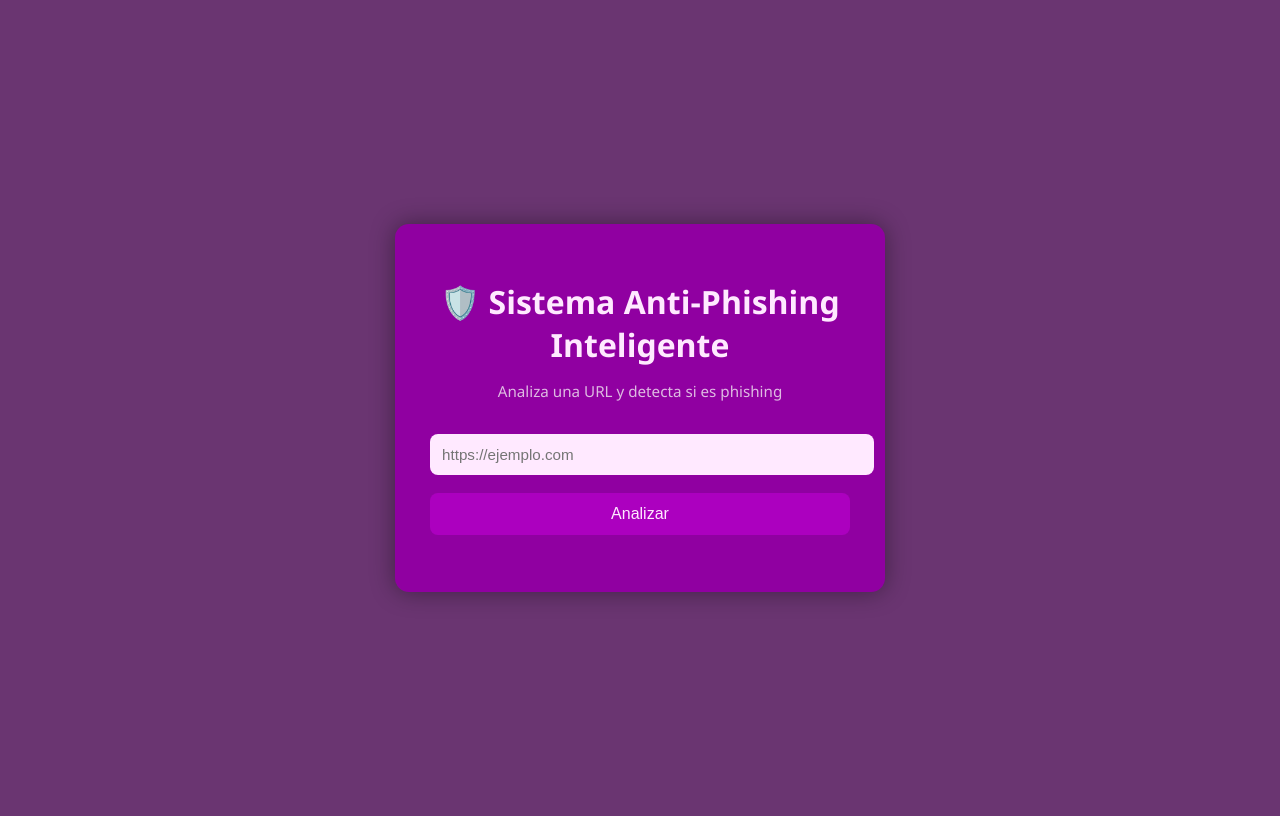
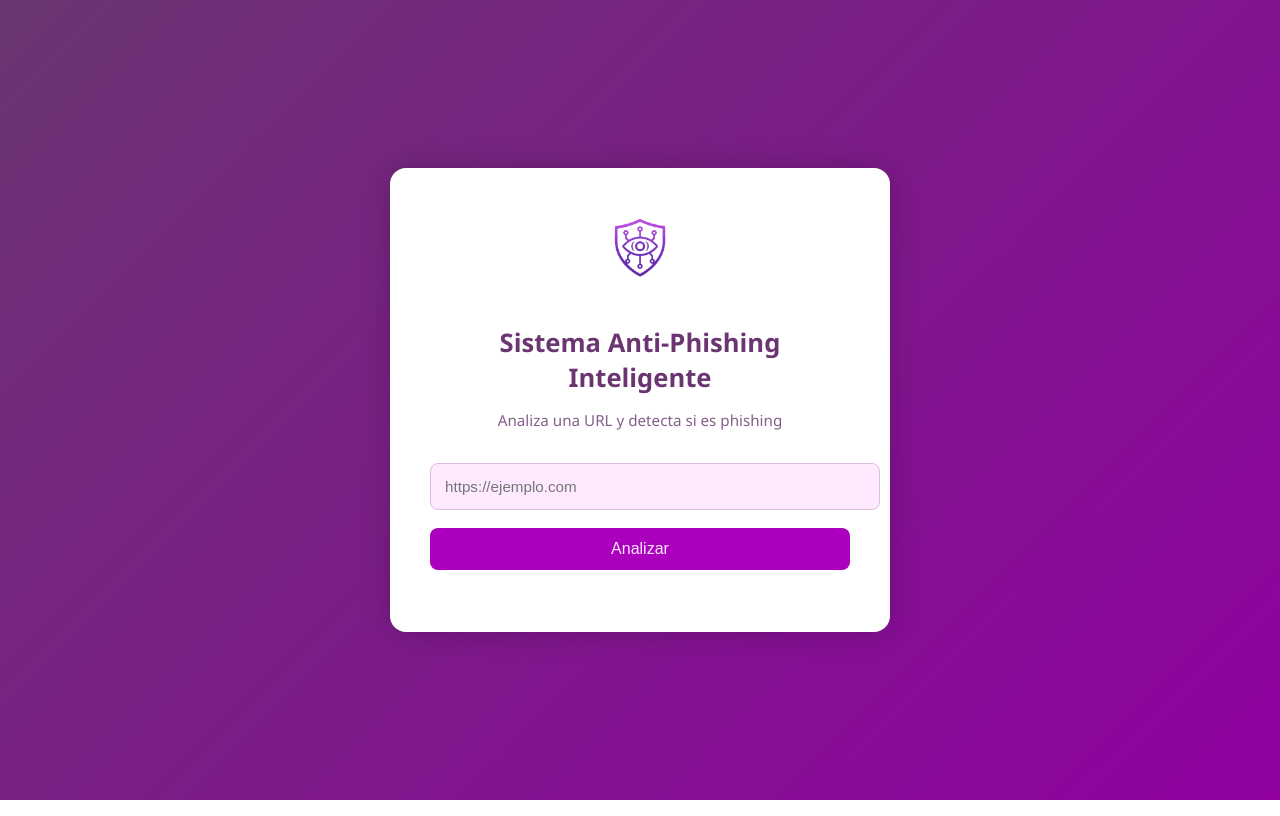
Before and after one commit to FakerVash/ai-anti-phishing-system, a Flask app: page / in a window 1280 px wide. Run offline with Flask 3, Linux system fonts and the light colour scheme; parts of the project's set-up code (start-up, migrations or seed data) failed here and were passed over.

Commit message:
version1.1

```diff
--- a/backend/static/style.css
+++ b/backend/static/style.css
@@ -1,42 +1,55 @@
 body {
     font-family: "Segoe UI", Tahoma, sans-serif;
-    background: #6A3571;
-    color: #FFE9FF;
+    background: linear-gradient(135deg, #6A3571, #9000A1);
+    color: #6A3571; /* texto por defecto para legibilidad sobre degradado */
     display: flex;
     justify-content: center;
     align-items: center;
     height: 100vh;
+    margin: 0;
 }
 
 .container {
-    background: #9000A1;
-    padding: 35px;
-    border-radius: 14px;
+    background: #FFFFFF; /* contenedor blanco */
+    padding: 40px;
+    border-radius: 16px;
     width: 420px;
     text-align: center;
-    box-shadow: 0 0 25px rgba(0, 0, 0, 0.4);
+    box-shadow: 0 0 30px rgba(0, 0, 0, 0.2);
+}
+
+.logo {
+    width: 80px;
+    margin-bottom: 15px;
 }
 
 h1 {
     margin-bottom: 10px;
-    color: #FFE9FF;
+    color: #6A3571;
+    font-size: 1.6rem;
 }
 
 p {
-    color: #DEBBE2;
+    color: #865D8A;
     font-size: 0.95rem;
 }
 
 input {
     width: 100%;
-    padding: 12px;
+    padding: 14px;
     margin-top: 18px;
     border-radius: 8px;
-    border: none;
+    border: 1px solid #DEBBE2;
     outline: none;
     font-size: 0.95rem;
     background: #FFE9FF;
     color: #6A3571;
+    transition: transform 0.2s ease, box-shadow 0.2s ease;
+}
+
+input:focus {
+    transform: scale(1.02);
+    box-shadow: 0 0 10px rgba(172, 0, 191, 0.3);
 }
 
 button {
@@ -49,11 +62,12 @@
     border-radius: 8px;
     font-size: 1rem;
     cursor: pointer;
-    transition: background 0.3s ease;
+    transition: background 0.3s ease, transform 0.2s ease;
 }
 
 button:hover {
     background: #865D8A;
+    transform: scale(1.02);
 }
 
 #result {
@@ -67,12 +81,13 @@
     text-align: center;
     font-weight: bold;
     margin-top: 15px;
-    color: #FFE9FF; /* TEXTO BLANCO SIEMPRE */
+    color: #FFFFFF;
+    animation: fadeIn 0.3s ease-in-out;
 }
 
 .alert.phishing {
-    background-color: #9000A1;
-    box-shadow: 0 0 12px rgba(172, 0, 191, 0.6);
+    background-color: #AC00BF;
+    box-shadow: 0 0 15px rgba(172, 0, 191, 0.7);
 }
 
 .alert.safe {
@@ -82,11 +97,10 @@
 .alert.warning,
 .alert.loading {
     background-color: #865D8A;
-    color: #FFE9FF;
 }
 
 .alert.error {
-    background-color: #AC00BF;
+    background-color: #9000A1;
 }
 
 .alert a {
@@ -95,3 +109,8 @@
     color: #FFE9FF;
     text-decoration: underline;
 }
+
+@keyframes fadeIn {
+    from { opacity: 0; transform: translateY(-10px); }
+    to { opacity: 1; transform: translateY(0); }
+}
--- a/backend/templates/index.html
+++ b/backend/templates/index.html
@@ -4,11 +4,12 @@
     <meta charset="UTF-8">
     <title>Sistema Anti-Phishing Inteligente</title>
     <link rel="stylesheet" href="{{ url_for('static', filename='style.css') }}">
+    <link rel="icon" href="{{ url_for('static', filename='icon/icon.png') }}">
 </head>
 <body>
-
     <div class="container">
-    <h1>🛡️ Sistema Anti-Phishing Inteligente</h1>
+        <img src="{{ url_for('static', filename='icon/icon.png') }}" alt="Logo" class="logo">
+        <h1>Sistema Anti-Phishing Inteligente</h1>
         <p>Analiza una URL y detecta si es phishing</p>
 
         <input type="text" id="urlInput" placeholder="https://ejemplo.com">
```
Also changed, not shown: backend/static/icon/icon.png (added). Lines whose indentation alone changed are shown as unchanged.
